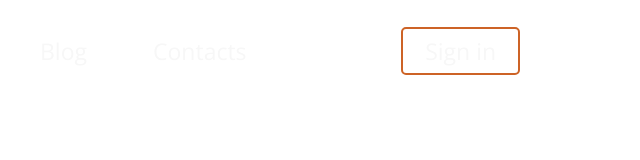
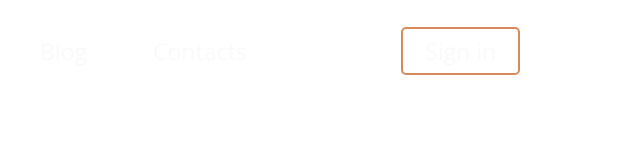
Before and after one commit to Stepbackru/wildlife, a plain HTML site: page index.html in a window 1280 px wide. Shown: the full height of the page, 640-1280 px from the left. Drawn offline with nearby package versions, Linux system fonts and the light colour scheme.

Commit message:
feat: add interactive for menu items

```diff
--- a/style.css
+++ b/style.css
@@ -83,6 +83,13 @@ ul {
 .menu__item:not(:last-child) {
   margin-right: 66px;
 }
+.menu__item {
+  opacity: .75;
+}
+.menu__item:hover {
+  opacity: 1;
+  transition: opacity .2s;
+}
 .menu__link {
   display: block;
   color: var(--font-light);
```
